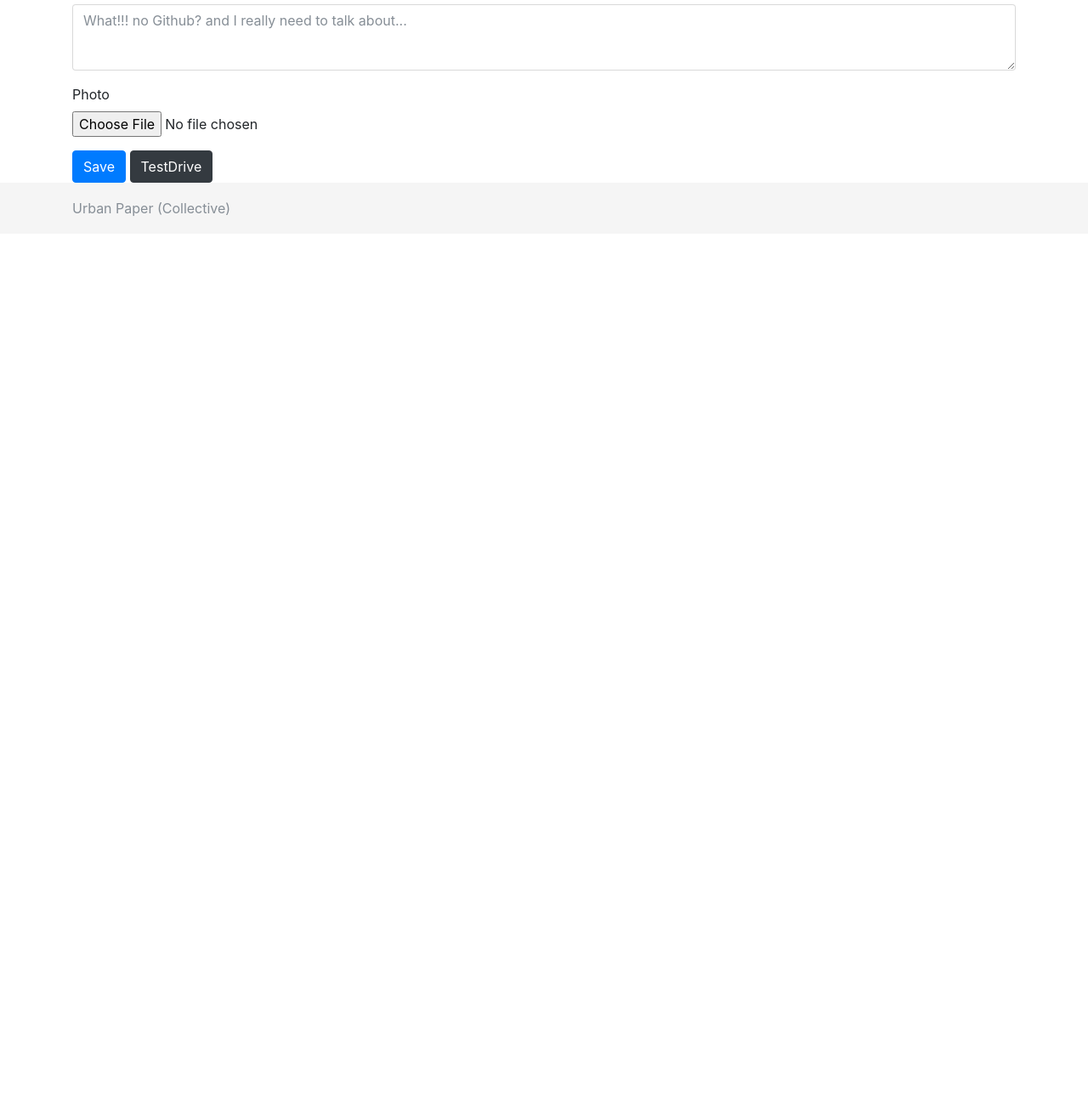
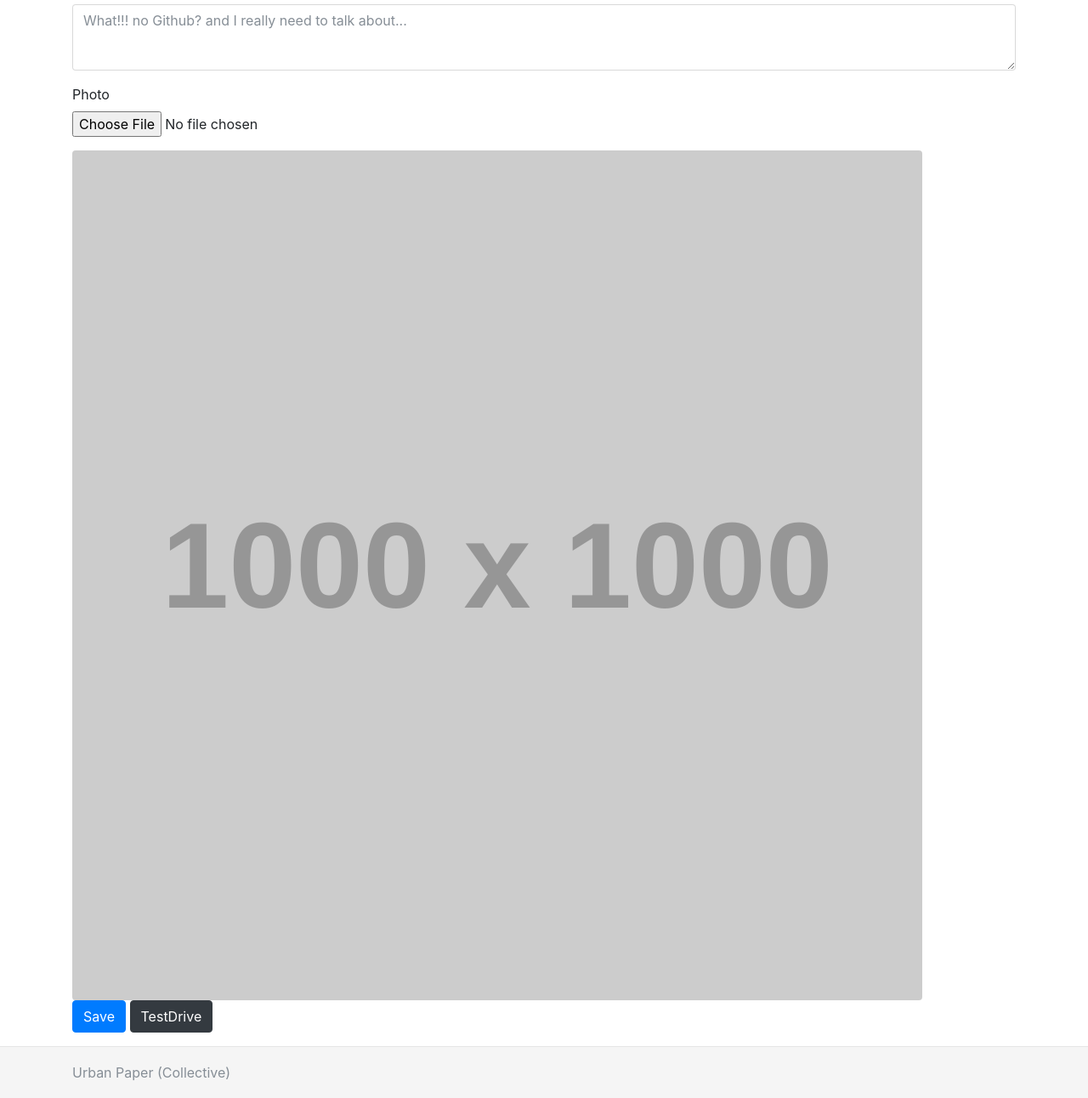
Before and after one commit to MatthijsKamstra/upc, a website: page docs/index.html in a window 1280 px wide. Shown: the part 1763-3055 px from the top of the page at 85% size. Before the commit the page ends 2038 px from the top, so only its background shows below. Drawn offline with nearby package versions, Linux system fonts and the light colour scheme; placeholder pictures from the web are drawn by us.

Commit message:
also with photo

```diff
--- a/docs/index.html
+++ b/docs/index.html
@@ -664,13 +664,19 @@
         <input type="file" class="form-control-file" id="photoFile">
       </div>
 
+      <img src="https://dummyimage.com/1000x1000/f011f0/000000.png&text=Minimal+1000+px" class="rounded" alt="image" id="uploadedPhoto">
+
+      <div class="form-group">
       <button type="submit" class="btn btn-primary" id="save-btn">Save</button>
       <!-- <a href="#" class="btn btn-dark" id="test-btn">test</a> -->
       <a href="#" class="btn btn-dark" id="test-fill-btn">TestDrive</a>
 
+  </div>
     </form>
 
   </div>
+
+  <hr>
 
   <footer class="footer">
     <div class="container">
--- a/docs/upc.js
+++ b/docs/upc.js
@@ -36,6 +36,7 @@ Main.prototype = {
 		});
 	}
 	,initVar: function() {
+		this.image = this.document.getElementById("uploadedPhoto");
 		this.inputtextfirstnameInput = this.document.getElementById("firstnameInput");
 		this.inputtextlastnameInput = this.document.getElementById("lastnameInput");
 		this.inputtextartistnameInput = this.document.getElementById("artistnameInput");
@@ -58,8 +59,10 @@ Main.prototype = {
 	}
 	,initBtn: function() {
 		var _gthis = this;
+		this.document.getElementById("photoFile").addEventListener("change",$bind(this,this.handleFileSelect),false);
 		$("#test-fill-btn").click(function(e) {
 			e.preventDefault();
+			_gthis.image.src = "https://dummyimage.com/500x500/00ffff/000000.png&text=Minimal+500+px";
 			_gthis.inputtextfirstnameInput.value = "Matthijs";
 			_gthis.inputtextlastnameInput.value = "Kamstra";
 			_gthis.inputtextartistnameInput.value = "[mck]";
@@ -99,7 +102,7 @@ Main.prototype = {
 		});
 	}
 	,storeData: function() {
-		var jsonData = { "created" : "" + Std.string(new Date()), "firstname" : this.inputtextfirstnameInput.value, "lastname" : this.inputtextlastnameInput.value, "artistname" : this.inputtextartistnameInput.value, "useartist" : this.inputcheckboxartistnameCheckbox.checked, "email" : this.inputemailemailInput.value, "website" : this.inputtextwebsiteInput.value, "twitter" : this.inputtexttwitterInput.value, "linkedin" : this.inputtextLinkedinInput.value, "flickrr" : this.inputtextflickrInput.value, "instagram" : this.inputtextinstagramInput.value, "photo" : this.inputfilephotoFile.value, "bio" : this.textareabioEnglishInput.value, "description" : this.textareadesciptionEnglishInput.value, "remark" : this.textarearemarkEnglishInput.value, "upcselect" : this.selectupcSelect.value, "country" : this.selectcountrySelect.value, "language0" : this.selectnativeSelect.value, "language1" : this.selectlanguageGoodSelect.value, "language2" : this.selectlanguageUnderstandSelect.value};
+		var jsonData = { "created" : "" + Std.string(new Date()), "firstname" : this.inputtextfirstnameInput.value, "lastname" : this.inputtextlastnameInput.value, "artistname" : this.inputtextartistnameInput.value, "useartist" : this.inputcheckboxartistnameCheckbox.checked, "email" : this.inputemailemailInput.value, "website" : this.inputtextwebsiteInput.value, "twitter" : this.inputtexttwitterInput.value, "linkedin" : this.inputtextLinkedinInput.value, "flickrr" : this.inputtextflickrInput.value, "instagram" : this.inputtextinstagramInput.value, "photo" : this.base64Image, "bio" : this.textareabioEnglishInput.value, "description" : this.textareadesciptionEnglishInput.value, "remark" : this.textarearemarkEnglishInput.value, "upcselect" : this.selectupcSelect.value, "country" : this.selectcountrySelect.value, "language0" : this.selectnativeSelect.value, "language1" : this.selectlanguageGoodSelect.value, "language2" : this.selectlanguageUnderstandSelect.value};
 		var _g = 0;
 		var _g1 = Reflect.fields(jsonData);
 		while(_g < _g1.length) {
@@ -110,44 +113,46 @@ Main.prototype = {
 		return jsonData;
 	}
 	,initSharedObject: function() {
-		var tmp = window.localStorage.getItem("firstname") != null ? window.localStorage.getItem("firstname") : "";
-		this.inputtextfirstnameInput.value = tmp;
-		var tmp1 = window.localStorage.getItem("lastname") != null ? window.localStorage.getItem("lastname") : "";
-		this.inputtextlastnameInput.value = tmp1;
-		var tmp2 = window.localStorage.getItem("artistname") != null ? window.localStorage.getItem("artistname") : "";
-		this.inputtextartistnameInput.value = tmp2;
-		var tmp3 = window.localStorage.getItem("useartist") != "false";
-		this.inputcheckboxartistnameCheckbox.checked = tmp3;
-		var tmp4 = window.localStorage.getItem("email") != null ? window.localStorage.getItem("email") : "";
-		this.inputemailemailInput.value = tmp4;
-		var tmp5 = window.localStorage.getItem("website") != null ? window.localStorage.getItem("website") : "";
-		this.inputtextwebsiteInput.value = tmp5;
-		var tmp6 = window.localStorage.getItem("twitter") != null ? window.localStorage.getItem("twitter") : "";
-		this.inputtexttwitterInput.value = tmp6;
-		var tmp7 = window.localStorage.getItem("linkedin") != null ? window.localStorage.getItem("linkedin") : "";
-		this.inputtextLinkedinInput.value = tmp7;
-		var tmp8 = window.localStorage.getItem("flickrr") != null ? window.localStorage.getItem("flickrr") : "";
-		this.inputtextflickrInput.value = tmp8;
-		var tmp9 = window.localStorage.getItem("instagram") != null ? window.localStorage.getItem("instagram") : "";
-		this.inputtextinstagramInput.value = tmp9;
-		var tmp10 = window.localStorage.getItem("photoFile") != null ? window.localStorage.getItem("photoFile") : "";
-		this.inputfilephotoFile.value = tmp10;
-		var tmp11 = window.localStorage.getItem("bio") != null ? window.localStorage.getItem("bio") : "";
-		this.textareabioEnglishInput.value = tmp11;
-		var tmp12 = window.localStorage.getItem("description") != null ? window.localStorage.getItem("description") : "";
-		this.textareadesciptionEnglishInput.value = tmp12;
-		var tmp13 = window.localStorage.getItem("remark") != null ? window.localStorage.getItem("remark") : "";
-		this.textarearemarkEnglishInput.value = tmp13;
-		var tmp14 = window.localStorage.getItem("upcselect") != null ? window.localStorage.getItem("upcselect") : "";
-		this.selectupcSelect.value = tmp14;
-		var tmp15 = window.localStorage.getItem("country") != null ? window.localStorage.getItem("country") : "";
-		this.selectcountrySelect.value = tmp15;
-		var tmp16 = window.localStorage.getItem("language0") != null ? window.localStorage.getItem("language0") : "";
-		this.selectnativeSelect.value = tmp16;
-		var tmp17 = window.localStorage.getItem("language1") != null ? window.localStorage.getItem("language1") : "";
-		this.selectlanguageGoodSelect.value = tmp17;
-		var tmp18 = window.localStorage.getItem("language2") != null ? window.localStorage.getItem("language2") : "";
-		this.selectlanguageUnderstandSelect.value = tmp18;
+		var tmp = window.localStorage.getItem("photo") != null ? window.localStorage.getItem("photo") : "https://dummyimage.com/1000x1000/f011f0/000000.png&text=Minimal+1000+px";
+		this.image.src = tmp;
+		var tmp1 = window.localStorage.getItem("firstname") != null ? window.localStorage.getItem("firstname") : "";
+		this.inputtextfirstnameInput.value = tmp1;
+		var tmp2 = window.localStorage.getItem("lastname") != null ? window.localStorage.getItem("lastname") : "";
+		this.inputtextlastnameInput.value = tmp2;
+		var tmp3 = window.localStorage.getItem("artistname") != null ? window.localStorage.getItem("artistname") : "";
+		this.inputtextartistnameInput.value = tmp3;
+		var tmp4 = window.localStorage.getItem("useartist") != "false";
+		this.inputcheckboxartistnameCheckbox.checked = tmp4;
+		var tmp5 = window.localStorage.getItem("email") != null ? window.localStorage.getItem("email") : "";
+		this.inputemailemailInput.value = tmp5;
+		var tmp6 = window.localStorage.getItem("website") != null ? window.localStorage.getItem("website") : "";
+		this.inputtextwebsiteInput.value = tmp6;
+		var tmp7 = window.localStorage.getItem("twitter") != null ? window.localStorage.getItem("twitter") : "";
+		this.inputtexttwitterInput.value = tmp7;
+		var tmp8 = window.localStorage.getItem("linkedin") != null ? window.localStorage.getItem("linkedin") : "";
+		this.inputtextLinkedinInput.value = tmp8;
+		var tmp9 = window.localStorage.getItem("flickrr") != null ? window.localStorage.getItem("flickrr") : "";
+		this.inputtextflickrInput.value = tmp9;
+		var tmp10 = window.localStorage.getItem("instagram") != null ? window.localStorage.getItem("instagram") : "";
+		this.inputtextinstagramInput.value = tmp10;
+		var tmp11 = window.localStorage.getItem("photoFile") != null ? window.localStorage.getItem("photoFile") : "";
+		this.inputfilephotoFile.value = tmp11;
+		var tmp12 = window.localStorage.getItem("bio") != null ? window.localStorage.getItem("bio") : "";
+		this.textareabioEnglishInput.value = tmp12;
+		var tmp13 = window.localStorage.getItem("description") != null ? window.localStorage.getItem("description") : "";
+		this.textareadesciptionEnglishInput.value = tmp13;
+		var tmp14 = window.localStorage.getItem("remark") != null ? window.localStorage.getItem("remark") : "";
+		this.textarearemarkEnglishInput.value = tmp14;
+		var tmp15 = window.localStorage.getItem("upcselect") != null ? window.localStorage.getItem("upcselect") : "";
+		this.selectupcSelect.value = tmp15;
+		var tmp16 = window.localStorage.getItem("country") != null ? window.localStorage.getItem("country") : "";
+		this.selectcountrySelect.value = tmp16;
+		var tmp17 = window.localStorage.getItem("language0") != null ? window.localStorage.getItem("language0") : "";
+		this.selectnativeSelect.value = tmp17;
+		var tmp18 = window.localStorage.getItem("language1") != null ? window.localStorage.getItem("language1") : "";
+		this.selectlanguageGoodSelect.value = tmp18;
+		var tmp19 = window.localStorage.getItem("language2") != null ? window.localStorage.getItem("language2") : "";
+		this.selectlanguageUnderstandSelect.value = tmp19;
 	}
 	,download: function(text,name,type) {
 		var a = this.document.createElement("a");
@@ -155,6 +160,24 @@ Main.prototype = {
 		a.href = URL.createObjectURL(file);
 		a.download = name;
 		a.click();
+	}
+	,handleFileSelect: function(evt) {
+		var _gthis = this;
+		var files = evt.target.files;
+		var file = files[0];
+		if(files != null && file != null) {
+			var reader = new FileReader();
+			reader.onload = function() {
+				window.console.log(reader.result);
+				_gthis.base64Image = reader.result;
+				_gthis.image.src = reader.result;
+				_gthis.storeData();
+			};
+			reader.onerror = function(error) {
+				window.console.log("Error: ",error);
+			};
+			reader.readAsDataURL(file);
+		}
 	}
 	,__class__: Main
 };
@@ -507,6 +530,8 @@ js_html_compat_Uint8Array._subarray = function(start,end) {
 };
 var model_constants_App = function() { };
 model_constants_App.__name__ = true;
+var $_, $fid = 0;
+function $bind(o,m) { if( m == null ) return null; if( m.__id__ == null ) m.__id__ = $fid++; var f; if( o.hx__closures__ == null ) o.hx__closures__ = {}; else f = o.hx__closures__[m.__id__]; if( f == null ) { f = function(){ return f.method.apply(f.scope, arguments); }; f.scope = o; f.method = m; o.hx__closures__[m.__id__] = f; } return f; }
 String.prototype.__class__ = String;
 String.__name__ = true;
 Array.__name__ = true;
@@ -527,7 +552,7 @@ if(ArrayBuffer.prototype.slice == null) {
 var Uint8Array = $global.Uint8Array || js_html_compat_Uint8Array._new;
 js_Boot.__toStr = ({ }).toString;
 js_html_compat_Uint8Array.BYTES_PER_ELEMENT = 1;
-model_constants_App.BUILD = "2017-09-08 00:31:30";
+model_constants_App.BUILD = "2017-09-08 00:57:49";
 Main.main();
 })(typeof window != "undefined" ? window : typeof global != "undefined" ? global : typeof self != "undefined" ? self : this);
 
```
Also changed, not shown: 2 other files.
